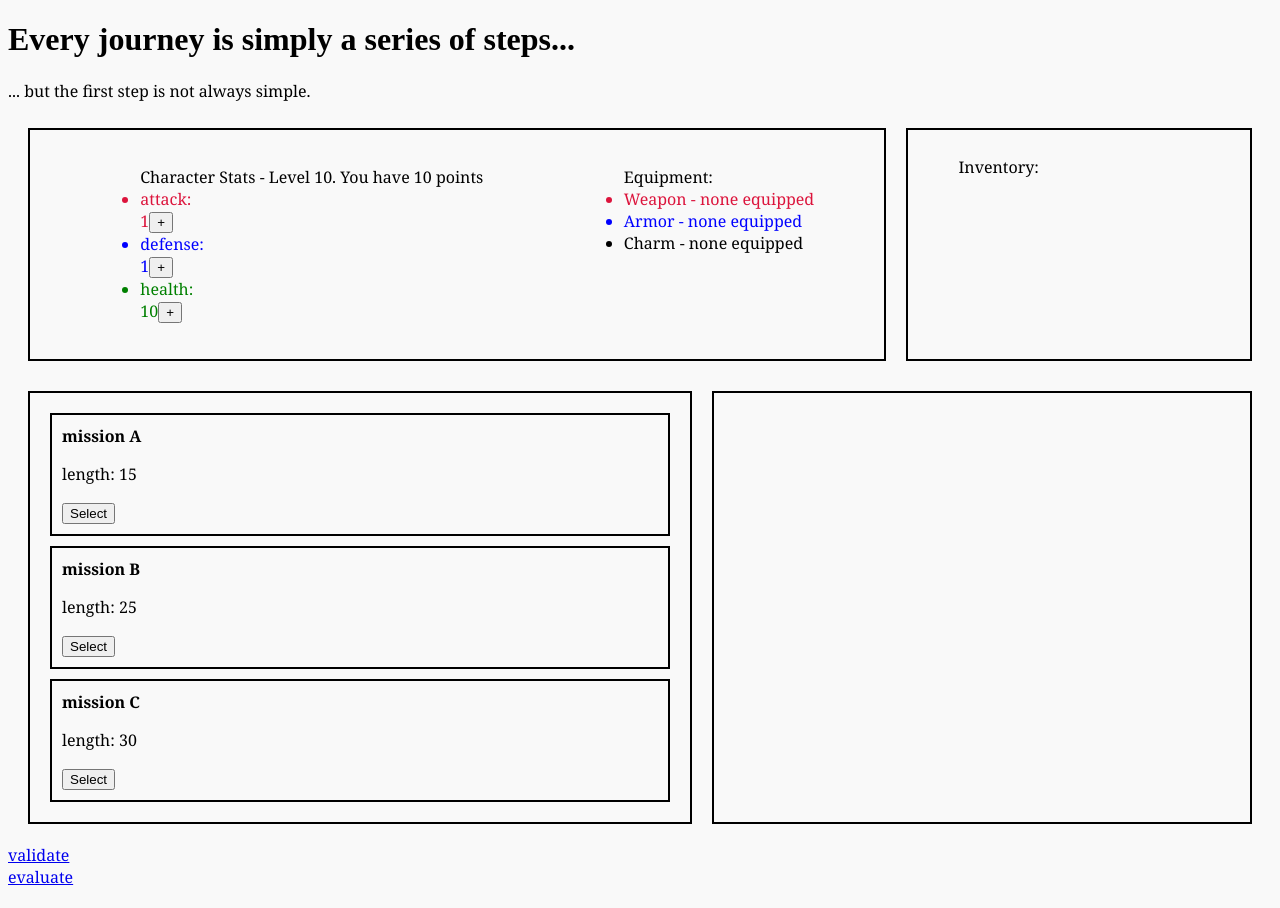
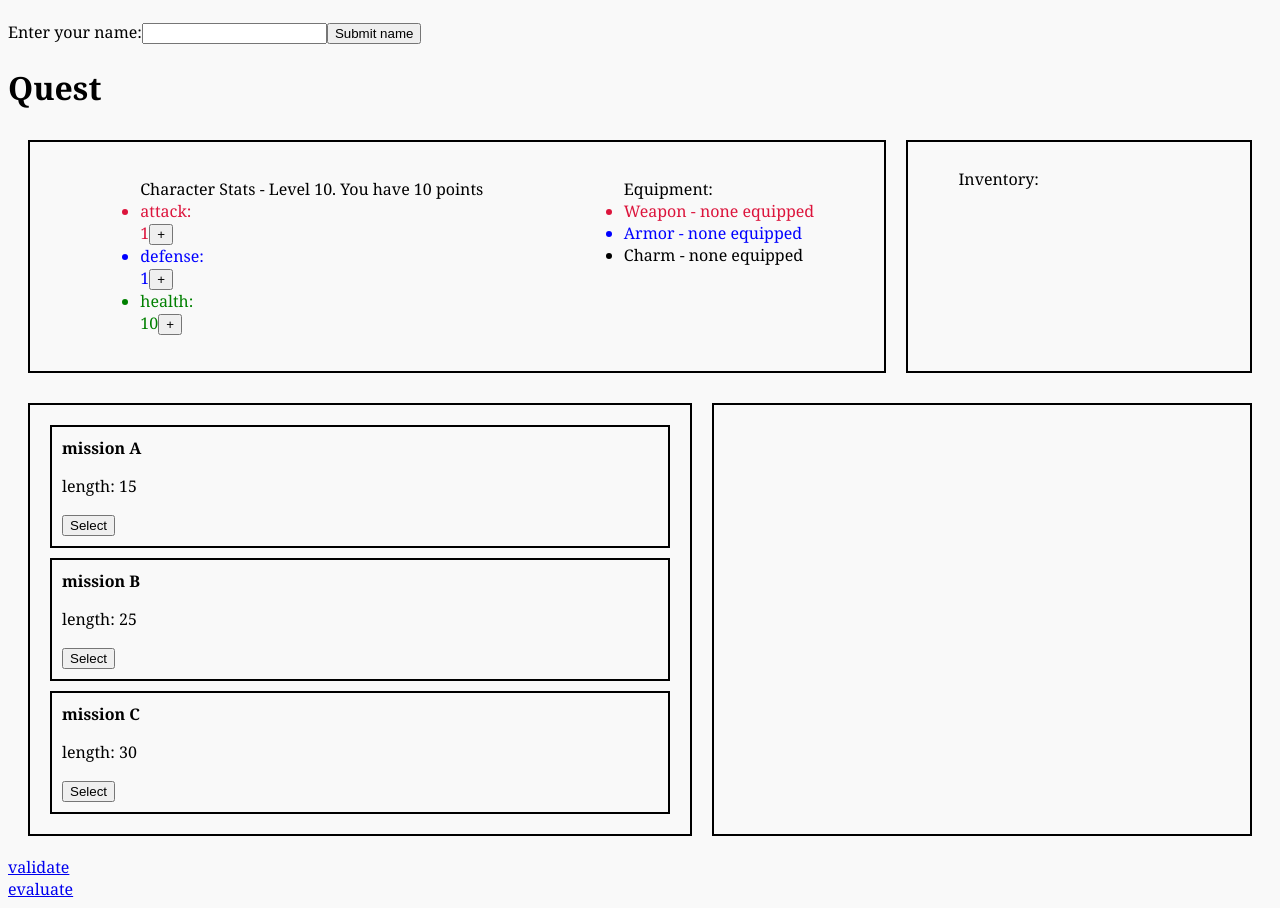
Before and after one commit to Kuramarik/Final-Project, a Vue app in the folder vue-app/: page / in a window 1280 px wide. Built offline with nearby package versions, Linux system fonts and the light colour scheme.

Commit message:
TEST: Naming

```diff
--- a/vue-app/src/App.vue
+++ b/vue-app/src/App.vue
@@ -1,5 +1,5 @@
 <script>
-import ExampleComponent from './components/ExampleComponent.vue'
+import PlayerName from './components/PlayerName.vue'
 import Character from './components/Character.vue'
 import Mission from './components/Mission.vue'
 import MissionSelect from './components/MissionSelect.vue'
@@ -7,7 +7,7 @@ import Results from './components/Results.vue'
 
 export default {
   components: {
-    ExampleComponent,
+    PlayerName,
     Character,
     Mission,
     MissionSelect,
@@ -32,12 +32,11 @@ export default {
 <template>
   <header>
     <h1>
-      {{ heading }}
     </h1>
   </header>
 
   <main>
-    <ExampleComponent :paragraph="content"/>
+    <PlayerName />
     <Character />
     <MissionSelect />
     <Results />
--- a/vue-app/src/components/PlayerName.vue
+++ b/vue-app/src/components/PlayerName.vue
@@ -1,11 +1,33 @@
 <script>
+import { charInfo } from './charInfo.js';
+
 // charInfo name
 // Set charInfo name by form submit
+export default{
+    data() {
+        return {
+            charInfo,
+            entered:"",
+        }
+    },
+    methods: {
+        setName(given){
+            console.log(given)
+            charInfo.name=given
+        }
+
+    }
+}
 </script>
 
 <template>
 <!-- v-if charInfo.name is null, display name submission form
  v-else charInfo.name -->
+ <form v-if="charInfo.name==null"><label>Enter your name:<input type="text" :value="entered" @input="e=>{entered=e.target.value}" /></label>
+ <button @click.prevent="()=>{
+    setName(entered)
+ }">Submit name</button></form>
+ <h1>{{ charInfo.name }} Quest</h1>
 </template>
 
 <style></style>
--- a/vue-app/src/components/charInfo.js
+++ b/vue-app/src/components/charInfo.js
@@ -19,5 +19,6 @@ export const charInfo=reactive({
     newGear:[],
     currentMonster:null,
     progress:0,
-    finished:false
+    finished:false,
+    name:null
 })
```
Also changed, not shown: 1 other file (tests, documents, lock files or other folders).
